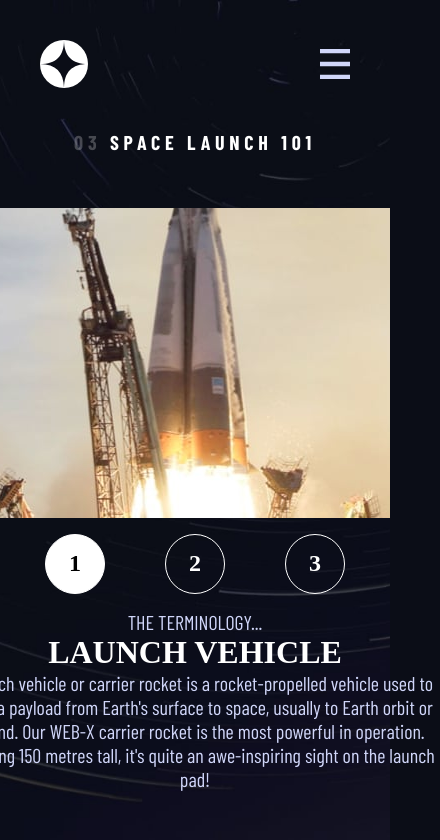
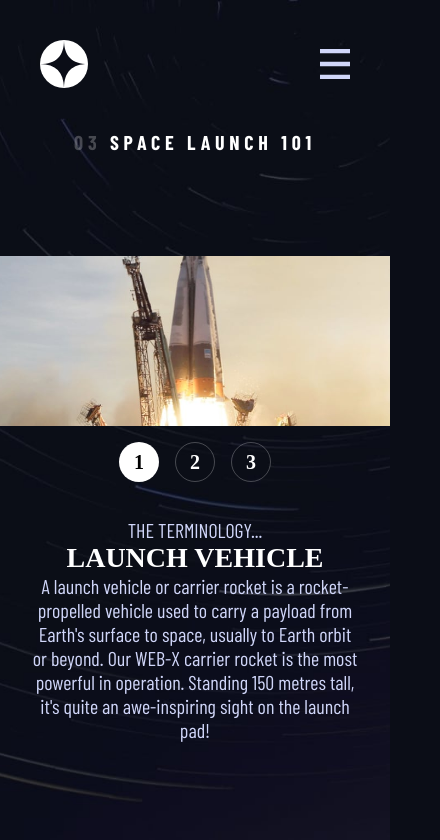
Before and after one commit to alt-art/space-tourism-website, a React (Vite) app: page /technology in a window 390 px wide. Shown: the top 840 px of the page, 440 px wide, since content can reach past the window. Built offline with nearby package versions, Linux system fonts and the light colour scheme; a web font is replaced by a local one.

Commit message:
feat(technology): Add resposive mobile design to technology page

```diff
--- a/src/components/Title/index.tsx
+++ b/src/components/Title/index.tsx
@@ -45,9 +45,9 @@ const Title = styled.h1<StyledTitleProps>`
         case 'h2':
           return 'font-size: 60px';
         case 'h3':
-          return 'font-size: 32px';
+          return 'font-size: 28px';
         case 'h4':
-          return 'font-size: 24px';
+          return 'font-size: 20px';
         default:
           return 'font-size: 80px';
       }
--- a/src/pages/Technology.tsx
+++ b/src/pages/Technology.tsx
@@ -23,6 +23,10 @@ const ContainerCardStyled = styled(ContainerCard)`
 
 const TextContainer = styled(motion.div)`
   width: 490px;
+
+  @media (max-width: 480px) {
+    width: 327px;
+  }
 `;
 
 const Nav = styled.nav`
@@ -38,6 +42,10 @@ const Nav = styled.nav`
     width: 300px;
     margin: 16px 0;
   }
+
+  @media (max-width: 480px) {
+    width: 152px;
+  }
 `;
 
 interface NavLinkProps {
@@ -49,7 +57,7 @@ const NavLink = styled.button<NavLinkProps>`
   justify-content: center;
   align-items: center;
   background: none;
-  border: 1px solid #ffffff;
+  border: 1px solid #ffffff3f;
   width: 80px;
   height: 80px;
   border-radius: 50%;
@@ -67,6 +75,11 @@ const NavLink = styled.button<NavLinkProps>`
   @media (max-width: 768px) {
     width: 60px;
     height: 60px;
+  }
+
+  @media (max-width: 480px) {
+    width: 40px;
+    height: 40px;
   }
 `;
 
@@ -99,6 +112,10 @@ const TechnologyImage = styled(motion.div)<TechnologyImageProps>`
     width: 100%;
     height: 310px;
     background-image: url(${(props: { image: TechnologyImage }) => props.image.landscape});
+  }
+
+  @media (max-width: 480px) {
+    height: 170px;
   }
 `;
 
```
